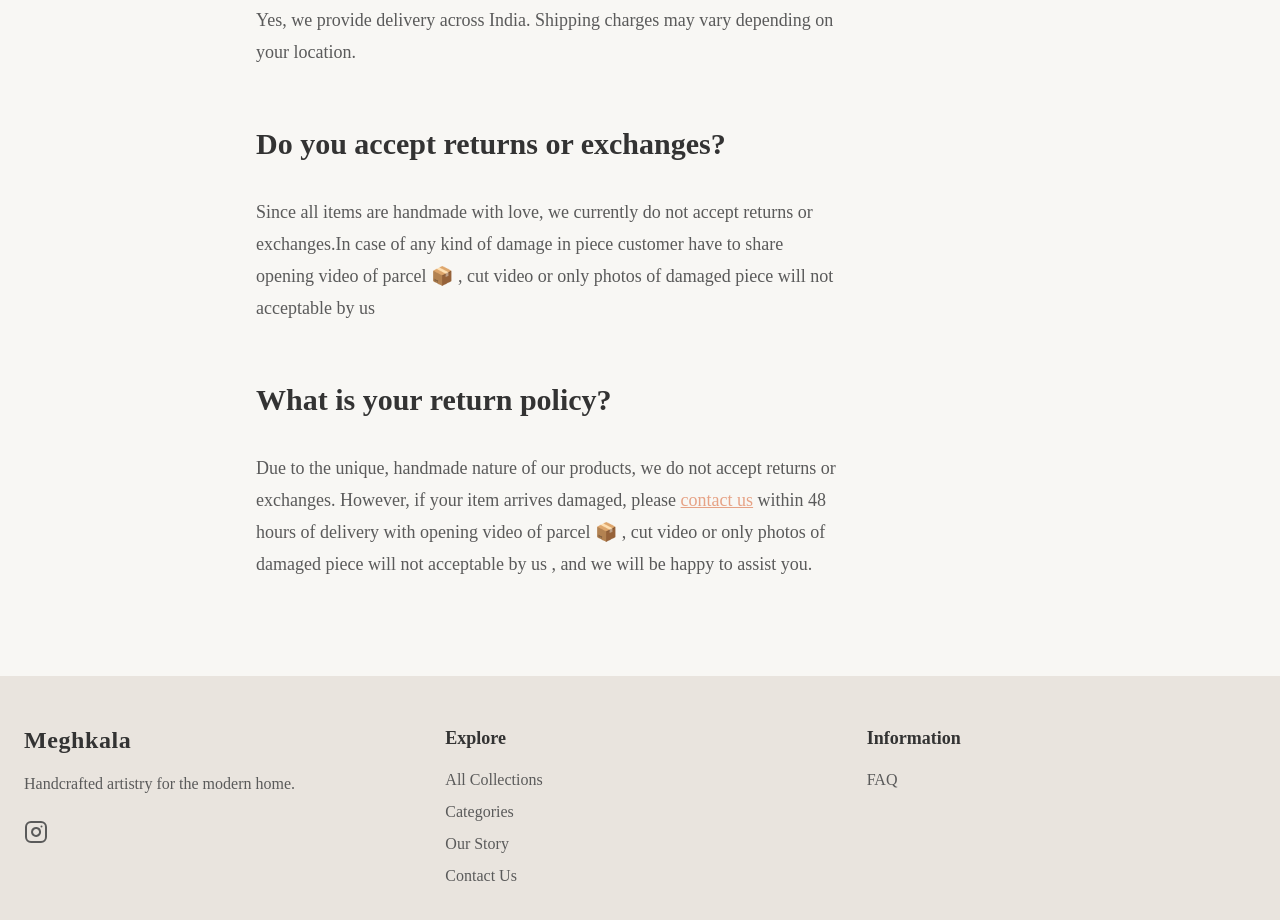
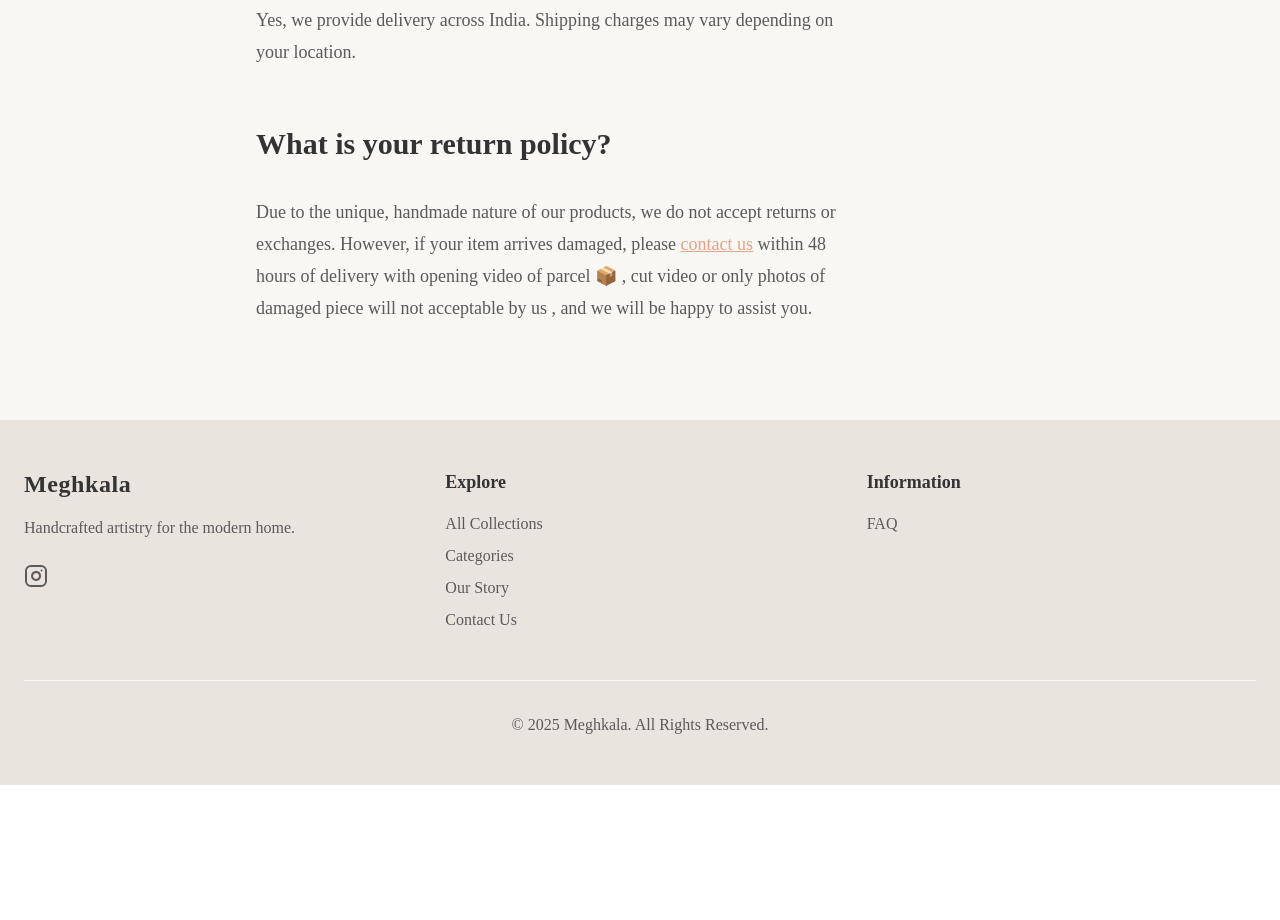
Before and after one commit to heetchovatiya/meghkala-frontend, a Next.js app: page /faq in a window 1280 px wide. Shown: the part 1200-2120 px from the top of the page. After the commit the page ends 1985 px from the top, so only its background shows below. Built offline with nearby package versions, Linux system fonts and the light colour scheme; no server answers; a web font is replaced by a local one.

Commit message:
changes in faq

```diff
--- a/app/faq/page.tsx
+++ b/app/faq/page.tsx
@@ -41,8 +41,6 @@ export default function FAQPage() {
             <h2>Do you ship all over India?</h2>
             <p>Yes, we provide delivery across India. Shipping charges may vary depending on your location.</p>
 
-            <h2>Do you accept returns or exchanges?</h2>
-            <p>Since all items are handmade with love, we currently do not accept returns or exchanges.In case of any kind of damage in piece customer have to share opening video of parcel 📦 , cut video or only photos of damaged piece will not acceptable by us</p>
 
             <h2>What is your return policy?</h2>
             <p>Due to the unique, handmade nature of our products, we do not accept returns or exchanges. However, if your item arrives damaged, please <a href="/contact" className="text-accent hover:underline">contact us</a> within 48 hours of delivery with opening video of parcel 📦 , cut video or only photos of damaged piece will not acceptable by us , and we will be happy to assist you.</p>
```
